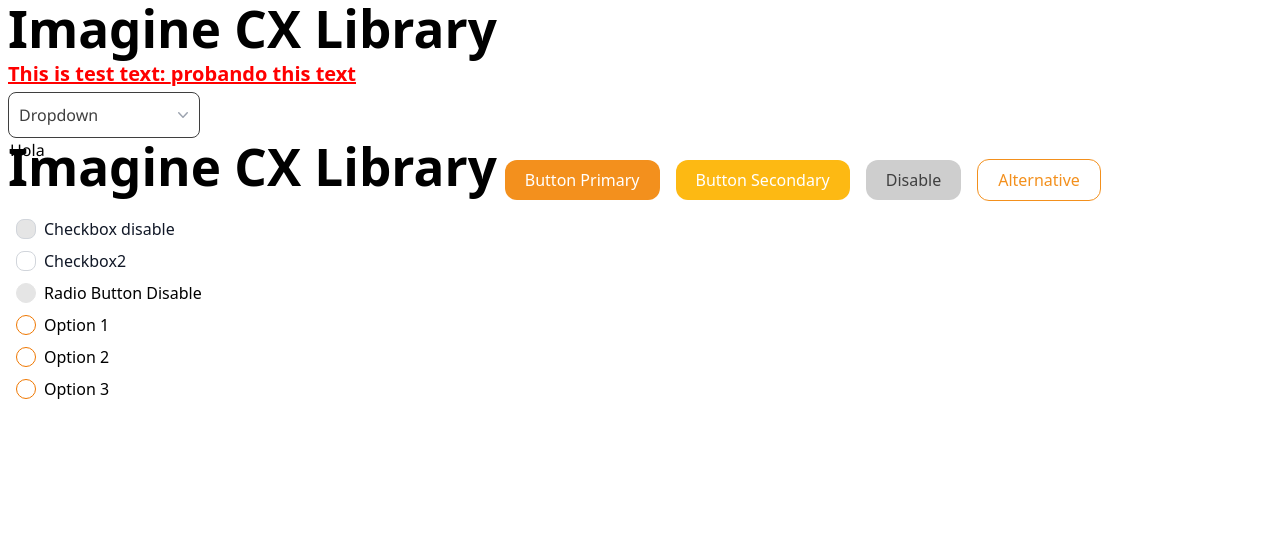
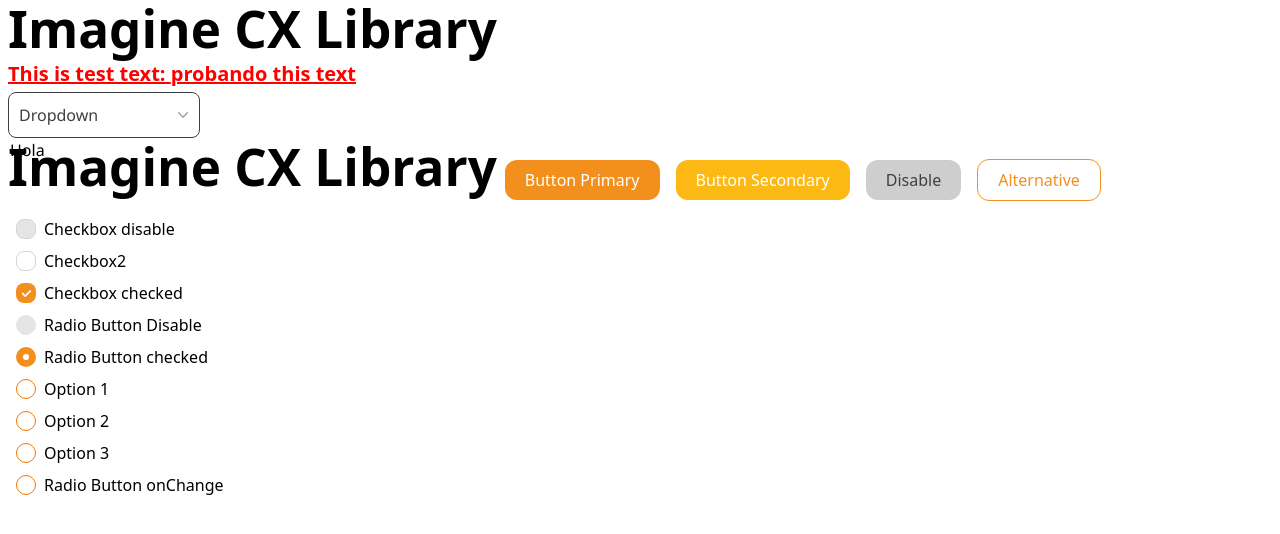
Before and after one commit to Imagine-CX/imaginecx-library, a React (Vite) app: page / in a window 1280 px wide. Shown: the top 534 px of the page. Built offline with nearby package versions, Linux system fonts and the light colour scheme.

Commit message:
sending attributtes in checkbox and radios

```diff
--- a/src/App.tsx
+++ b/src/App.tsx
@@ -3,6 +3,10 @@ import { Helloworld } from './components/HelloWorld';
 
 const handleClick = () => {
   // console.log("Haz hecho clic en el botón");
+};
+
+const handleChange = () => {
+  // console.log("Radio button checked");
 };
 
 const options = [
@@ -29,12 +33,17 @@ function App() {
       <div>
         <CheckBox text="Checkbox disable" disabled={true} />
         <CheckBox text="Checkbox2" />
+        <CheckBox text="Checkbox checked" checked={true} />
         <Radio text="Radio Button Disable" disabled={true} />
+        <Radio text="Radio Button checked" checked={true} />
+
         {options.map((option) => (
           <div key={option.id}>
-            <Radio text={option.label} id={option.id} />
+            <Radio text={option.label} id={option.id} name="options" />
           </div>
         ))}
+
+        <Radio text="Radio Button onChange" handleChange={handleChange} name="change" />
       </div>
     </div>
   );
--- a/src/components/Forms/CheckBox.tsx
+++ b/src/components/Forms/CheckBox.tsx
@@ -1,14 +1,26 @@
 export interface ICheckBox {
   text: string;
+  id?: string;
+  name?: string;
   disabled?: boolean;
+  checked?: boolean;
+  handleChange?: () => void;
 }
-export const CheckBox = ({ text, disabled }: ICheckBox) => {
+export const CheckBox = ({ text, disabled, checked, id, name, handleChange }: ICheckBox) => {
   const estiloCheck: string = disabled ? 'icx-checkbox-disabled' : 'icx-checkbox-active';
 
   return (
     <div className="icx-flex icx-items-center icx-m-2">
-      <input disabled={disabled} type="checkbox" className={`${estiloCheck}`} />
-      <label className="icx-ml-2 icx-text-gray-900 icx-dark:text-gray-300">{text}</label>
+      <input
+        type="checkbox"
+        name={name}
+        id={id}
+        className={`${estiloCheck}`}
+        checked={checked}
+        onChange={handleChange}
+        disabled={disabled}
+      />
+      <label className="icx-ml-2">{text}</label>
     </div>
   );
 };
--- a/src/components/Forms/Radio.tsx
+++ b/src/components/Forms/Radio.tsx
@@ -1,12 +1,15 @@
 import '../style.css';
 
 export interface IRadio {
+  checked?: boolean;
+  disabled?: boolean;
+  id?: number;
   text: string;
-  id?: number;
-  disabled?: boolean;
+  name?: string;
+  handleChange?: () => void;
 }
 
-export const Radio = ({ text, disabled, id }: IRadio): JSX.Element => {
+export const Radio = ({ text, disabled, id, checked, handleChange, name = 'icx' }: IRadio): JSX.Element => {
   const estiloRadio: string = disabled ? 'icx-radio-disabled' : 'icx-radio-active';
 
   return (
@@ -15,9 +18,11 @@ export const Radio = ({ text, disabled, id }: IRadio): JSX.Element => {
         <input
           id={`${id}`}
           type="radio"
-          name="icx-radio"
+          name={`${name}`}
           className={`icx-form-radio ${estiloRadio}`}
           disabled={disabled}
+          checked={checked}
+          onChange={handleChange}
         />
         <label className="icx-ml-2">{text}</label>
       </div>
```
Also changed, not shown: src/components/style.css (line endings or trailing spaces).
